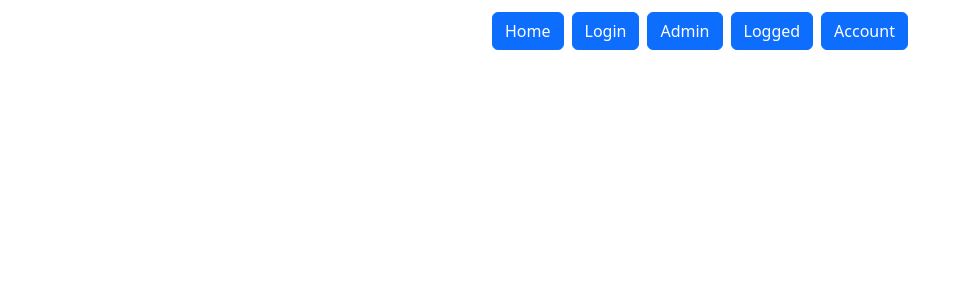
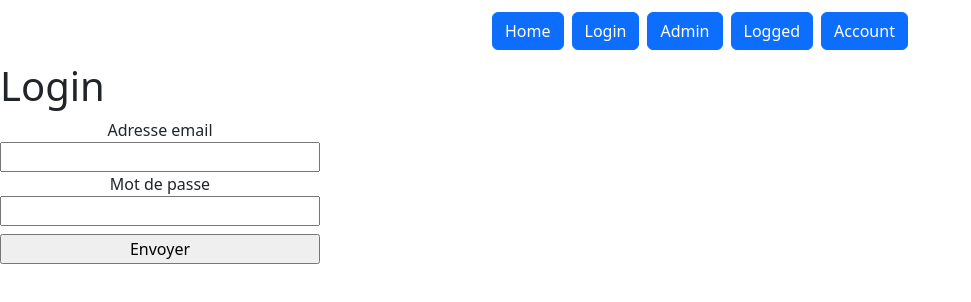
Before and after one commit to Shryler/blog-authentification, a React (Create React App) app: page /login in a window 1280 px wide. Shown: the top 302 px of the page, without its empty margins (0-971 px from the left). Built offline with nearby package versions, Linux system fonts and the light colour scheme.

Commit message:
Partie 1 terminée

```diff
--- /dev/null
+++ b/src/components/LoginForm.jsx
@@ -0,0 +1,29 @@
+import React from 'react';
+
+function LoginForm() {
+
+    const handleFormSignInSubmit = (e) => {
+        e.preventDefault();
+        const jsonDataSignIn = Object.fromEntries(new FormData(e.target));
+        alert("Vous êtes enregistré !")
+        console.log(jsonDataSignIn);
+    }
+
+    return (
+        <form id="form1" onSubmit={handleFormSignInSubmit}  className="form-example w-50 text-center">
+            <div className="form-example d-flex flex-column w-50">
+                <label htmlFor="email">Adresse email </label>
+                <input type="email" name="email" id="email" required />
+            </div>
+            <div className="form-example d-flex flex-column w-50">
+                <label htmlFor="password">Mot de passe </label>
+                <input type="password" name="password" id="password" required />
+            </div>
+            <div className="form-example mt-2 d-flex flex-column w-50">
+                <input type="submit" value="Envoyer" />
+            </div>
+        </form>
+    );
+}
+
+export default LoginForm;
--- a/src/screens/BaseScreen.jsx
+++ b/src/screens/BaseScreen.jsx
@@ -1,10 +1,12 @@
 import React from 'react';
+import { Outlet } from 'react-router-dom';
 import NavBar from '../components/NavBar';
 
 const BaseScreen = () => {
     return (
         <div>
-            <NavBar></NavBar>
+            <NavBar />
+            <Outlet />
         </div>
     );
 };
--- a/src/screens/LoginScreen.jsx
+++ b/src/screens/LoginScreen.jsx
@@ -1,9 +1,11 @@
 import React from 'react';
+import LoginForm from '../components/LoginForm';
 
 function LoginScreen(props) {
     return (
         <div>
             <h1>Login</h1>
+            <LoginForm />
         </div>
     );
 }
```
